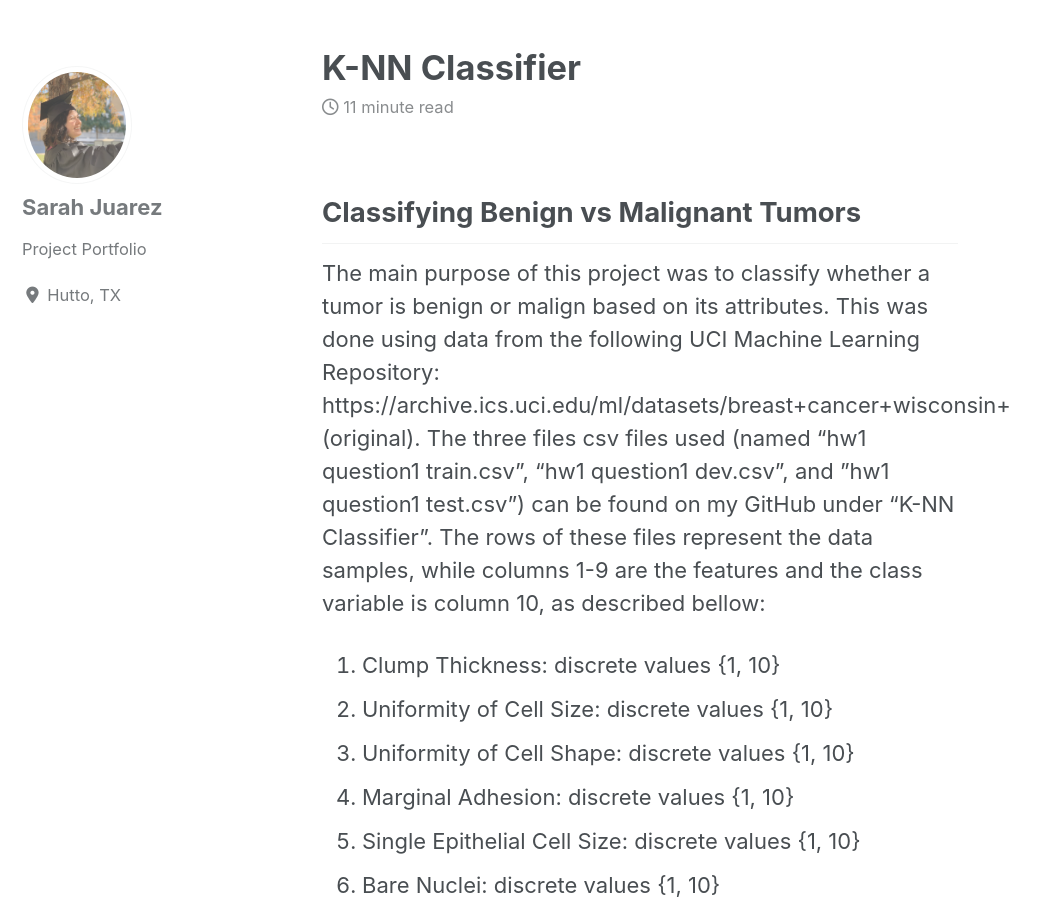
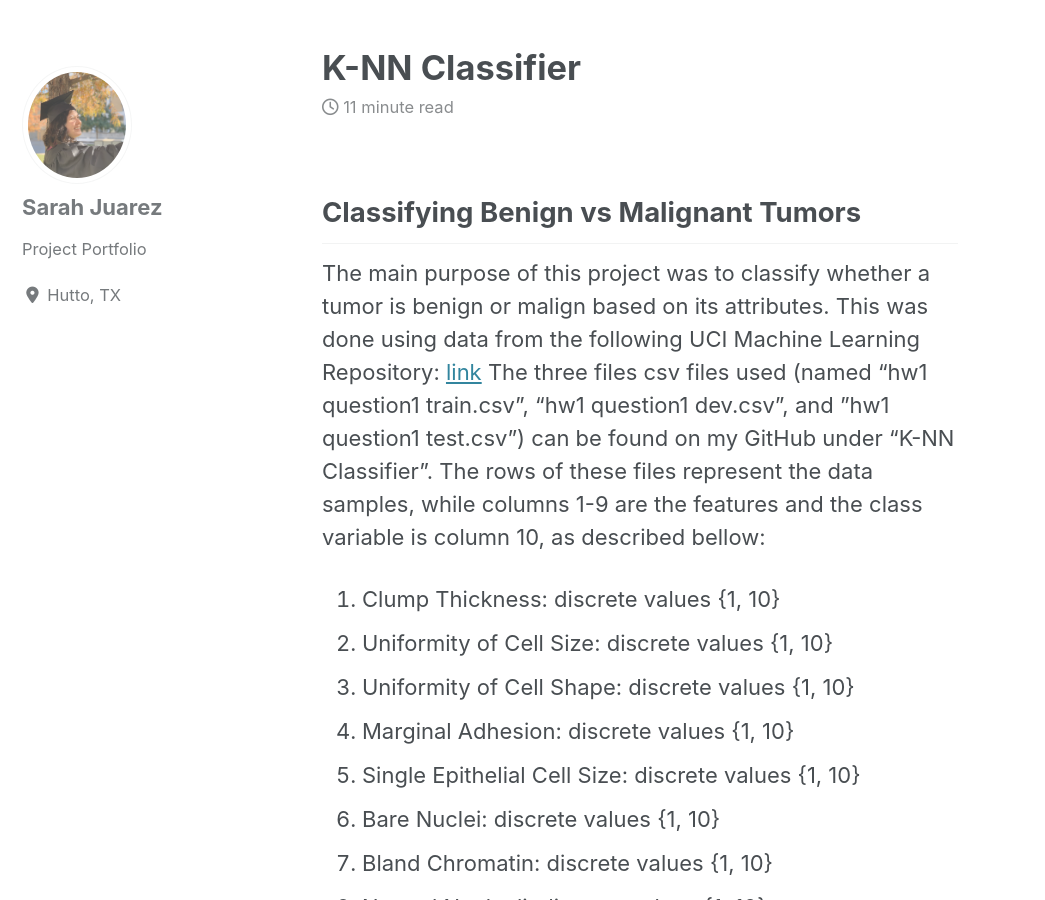
Before and after one commit to sarahajuarez11/sarahajuarez11.github.io, a Jekyll site: the page built from _posts/2019-09-16-KNN-Classifier.md, in a window 1280 px wide and 900 px high, scrolled down 559 px. Shown: the whole window, without its empty margins (0-1045 px from the left). Built offline with Jekyll 4.4.1, drawn with Linux system fonts in a browser that asks for light colours; cached includes are drawn as plain includes; nearby versions of some CDN libraries.

Commit message:
Update images

````diff
--- a/_posts/2019-09-16-KNN-Classifier.md
+++ b/_posts/2019-09-16-KNN-Classifier.md
@@ -9,7 +9,7 @@
 
 ## Classifying Benign vs Malignant Tumors
 The main purpose of this project was to classify whether a tumor is benign or malign based on its attributes.
-This was done using data from the following UCI Machine Learning Repository: https://archive.ics.uci.edu/ml/datasets/breast+cancer+wisconsin+(original).
+This was done using data from the following UCI Machine Learning Repository: [link](https://archive.ics.uci.edu/ml/datasets/breast+cancer+wisconsin+(original).)
 The three files csv files used (named “hw1 question1 train.csv”, “hw1 question1 dev.csv”, and ”hw1 question1 test.csv”) can be found on my GitHub under "K-NN Classifier".
 The rows of these files represent the data samples, while columns 1-9 are the features and the class variable is column 10, as described bellow:
 
@@ -161,7 +161,7 @@
 ```
 
 
-![png](output_11_0.png)
+<img src="{{ site.url }}{{ site.baseurl }}/images/knn/output_11_0.png" alt="">
 
 
 *The histograms above are of each individual feature. According to the graphs, the features are not distributed evenly in the 1-10 range. Feature 1 is the most evenly distributed, however the majority of the samples are still equal to or less than five. Overall, the samples seem to have a higher distribution on the lower numbers.*
@@ -199,7 +199,7 @@
 ```
 
 
-![png](output_14_0.png)
+<img src="{{ site.url }}{{ site.baseurl }}/images/knn/output_14_0.png" alt="">
 
 
 *The graph above shows 5 random feature pairs plotted against each other, with the blue dots representing benign samples and red dots representing malignant. According to these scatter plots, the data does appear to be seperable, with the benign samples being concentrated on the bottom left of the graphs and the malignant samples being centered on the top right of the graphs.*
@@ -425,7 +425,7 @@
 ```
 
 
-![png](output_21_0.png)
+<img src="{{ site.url }}{{ site.baseurl }}/images/knn/output_21_0.png" alt="">
 
 
 *According to the graph above, which plots the accuracy and balanced accuracy against the different values of k, the best hyper-parameter K1 based on the accuracy metric is 3 and the best hyper-parameter K2 based on the balanced accuracy is also 3. In this case, the best hyper-parameters are the same k value.*
@@ -542,7 +542,7 @@
 ```
 
 
-![png](output_28_0.png)
+<img src="{{ site.url }}{{ site.baseurl }}/images/knn/output_28_0.png" alt="">
 
 
 
````
Also changed, not shown: images/knn/output_11_0.png (renamed from _posts/output_11_0.png), images/knn/output_14_0.png (renamed from _posts/output_14_0.png), images/knn/output_21_0.png (renamed from _posts/output_21_0.png), images/knn/output_28_0.png (renamed from _posts/output_28_0.png).
